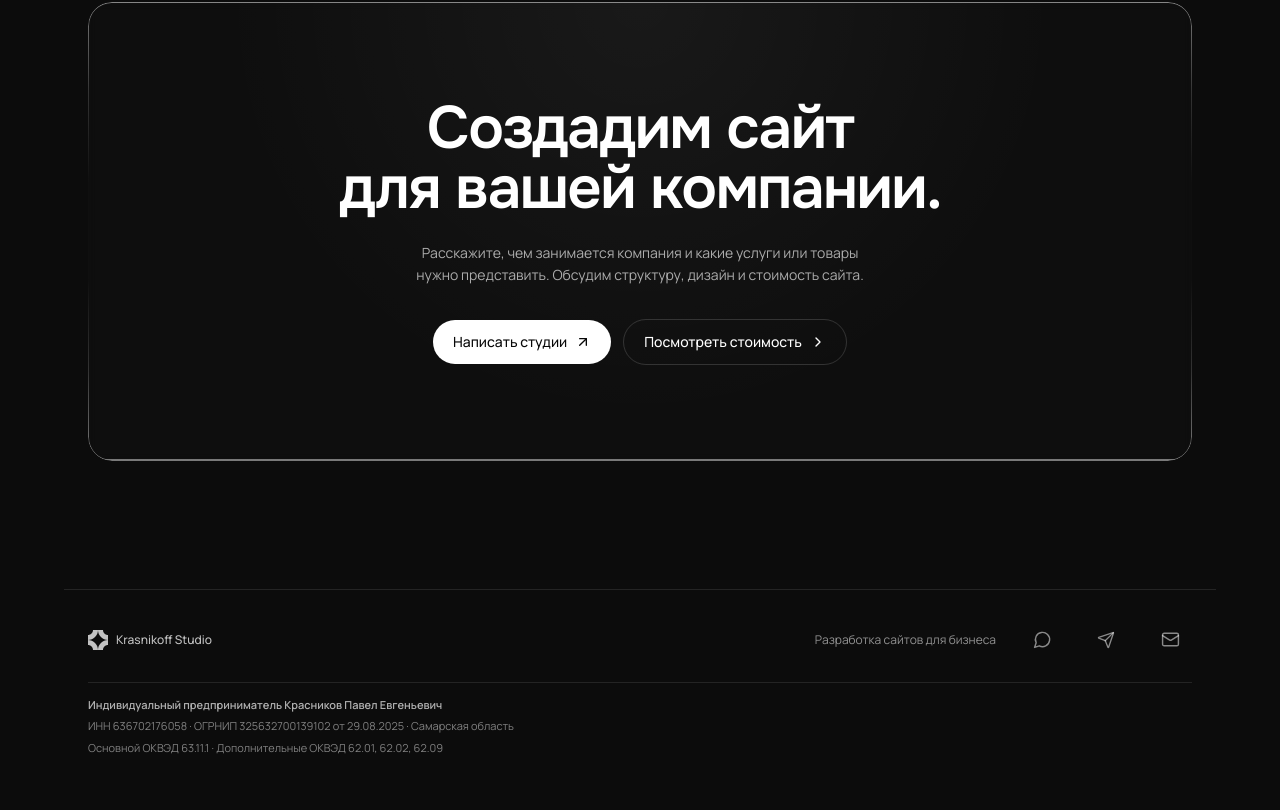
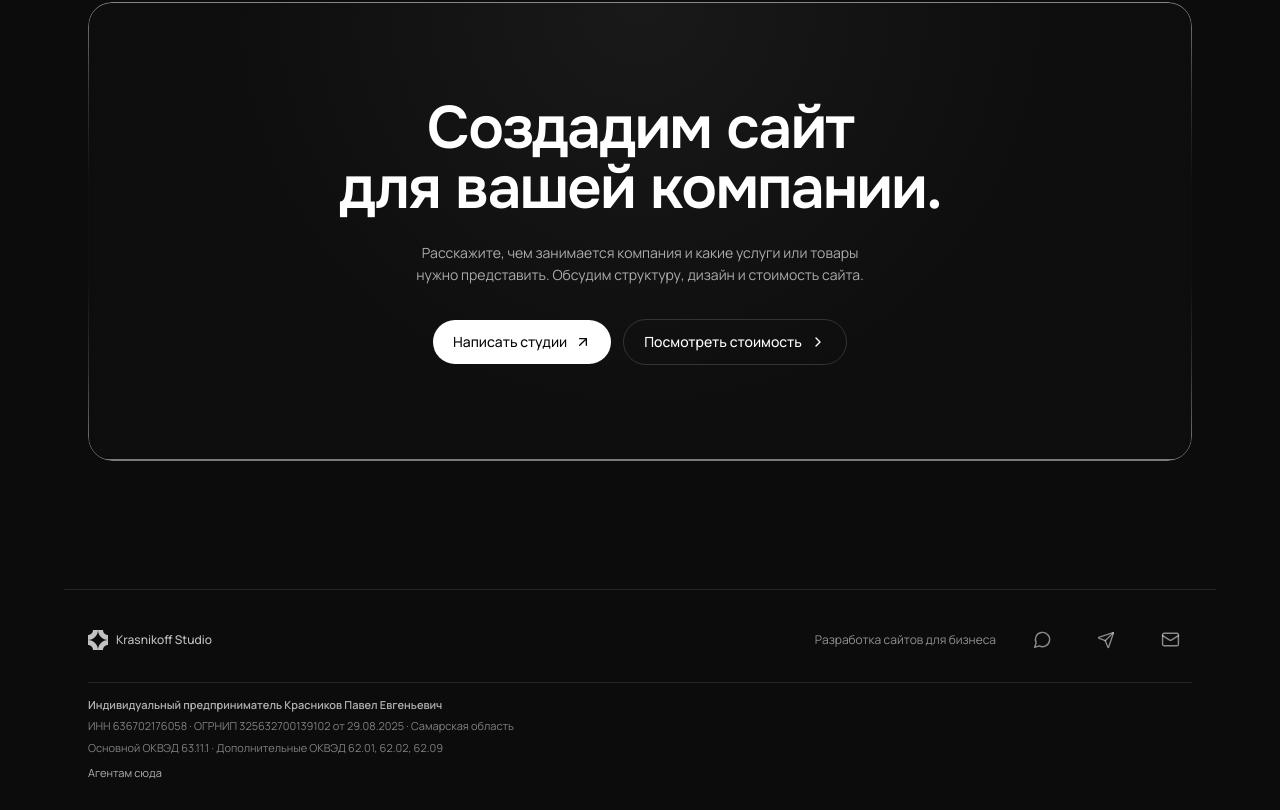
Before and after one commit to Selerty/krasnikoff-studio, a React (Vite) app: page / in a window 1280 px wide. Shown: the part 3198-4008 px from the top of the page. Before the commit the page ends 3982 px from the top, so only its background shows below. Built offline with nearby package versions, Linux system fonts and the light colour scheme.

Commit message:
Link llms.txt from footer

```diff
--- a/src/App.tsx
+++ b/src/App.tsx
@@ -305,6 +305,7 @@ function Footer() {
         <strong>Индивидуальный предприниматель Красников Павел Евгеньевич</strong>
         <span>ИНН 636702176058 · ОГРНИП 325632700139102 от 29.08.2025 · Самарская область</span>
         <span>Основной ОКВЭД 63.11.1 · Дополнительные ОКВЭД 62.01, 62.02, 62.09</span>
+        <a className="footer-agents-link" href="/llms.txt">Агентам сюда</a>
       </div>
     </footer>
   );
--- a/src/index.css
+++ b/src/index.css
@@ -105,6 +105,9 @@ h1, h2, h3 { font-family: Onest, Manrope, sans-serif; }
 .footer-social-icon:focus-visible { outline: 2px solid #a4f4fd; outline-offset: 2px; }
 .footer-legal { display: grid; gap: 5px; margin-top: 20px; border-top: 1px solid rgba(255,255,255,.1); padding-top: 14px; color: rgba(255,255,255,.48); font-size: 11px; line-height: 1.5; }
 .footer-legal strong { color: rgba(255,255,255,.68); font-weight: 600; }
+.footer-agents-link { width: fit-content; margin-top: 4px; color: rgba(255,255,255,.68); text-underline-offset: 3px; transition: color .2s ease; }
+.footer-agents-link:hover, .footer-agents-link:focus-visible { color: #fff; }
+.footer-agents-link:focus-visible { outline: 2px solid #a4f4fd; outline-offset: 3px; }
 
 .liquid-glass { position: relative; overflow: hidden; border: 0; background: rgba(255,255,255,.01); background-blend-mode: luminosity; box-shadow: inset 0 1px 1px rgba(255,255,255,.1); backdrop-filter: blur(4px); }
 .liquid-glass::before { position: absolute; inset: 0; z-index: 0; border-radius: inherit; padding: 1.4px; background: linear-gradient(180deg,rgba(255,255,255,.45) 0%,rgba(255,255,255,.15) 20%,rgba(255,255,255,0) 40%,rgba(255,255,255,0) 60%,rgba(255,255,255,.15) 80%,rgba(255,255,255,.45) 100%); content: ''; pointer-events: none; -webkit-mask: linear-gradient(#fff 0 0) content-box,linear-gradient(#fff 0 0); -webkit-mask-composite: xor; mask-composite: exclude; }
```
